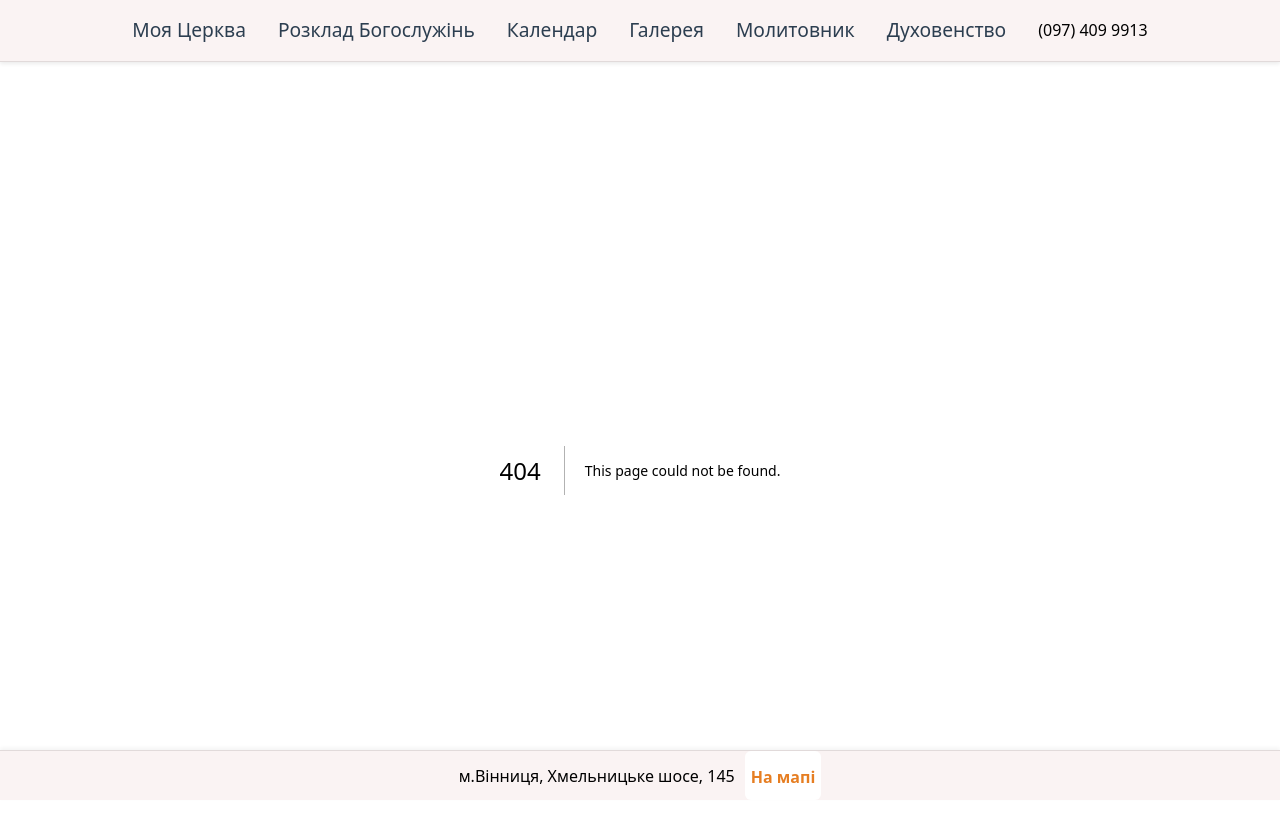
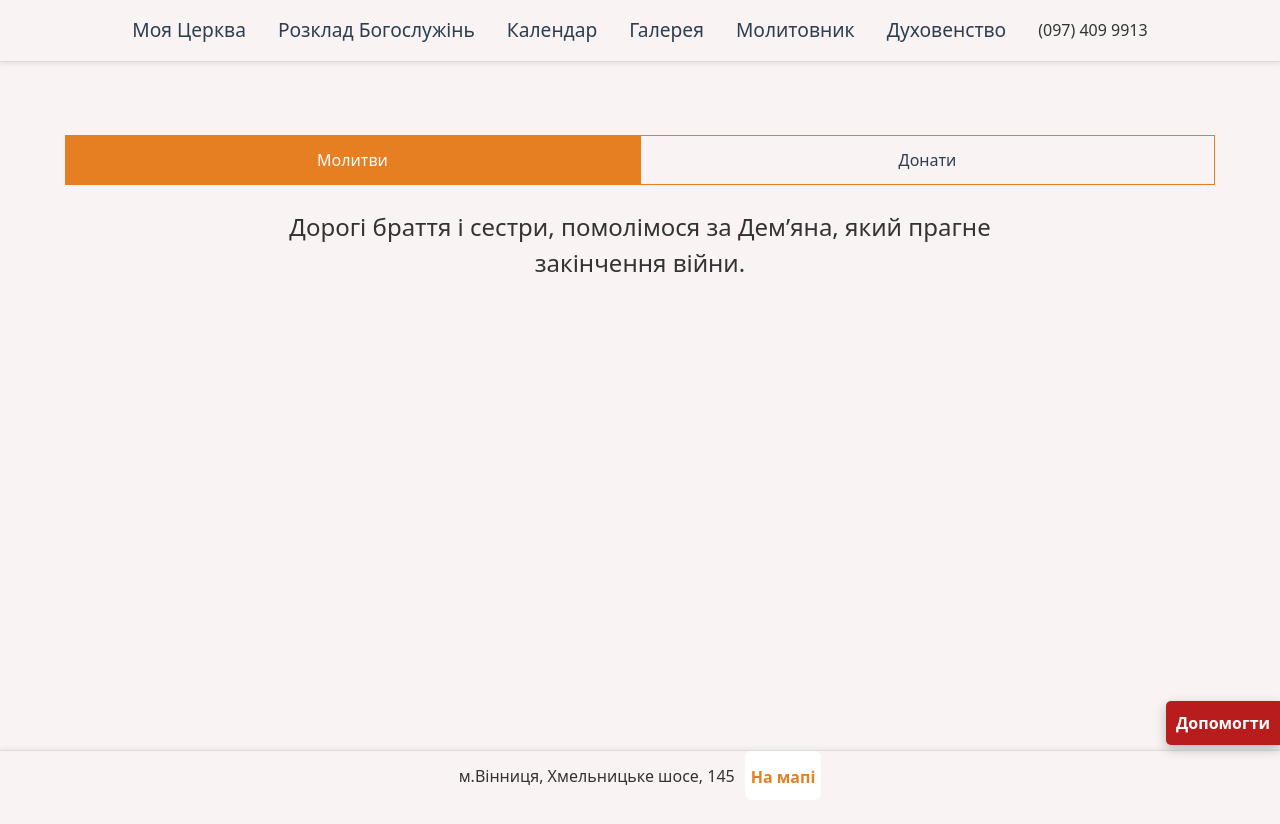
Before and after one commit to ValeriyVinn/my-parish, a Next.js app: page /aid in a window 1280 px wide. Before the commit this address had no page. Shown: the top 824 px of the page. Built offline with nearby package versions, Linux system fonts and the light colour scheme.

Commit message:
added: aid page

```diff
--- /dev/null
+++ b/src/app/aid/AidClient.tsx
@@ -0,0 +1,49 @@
+"use client";
+
+import { useState } from "react";
+import styles from "./page.module.css";
+
+export default function AidClient() {
+  const [activeTab, setActiveTab] = useState<"prayers" | "donations">(
+    "prayers"
+  );
+
+  return (
+    <section className={styles.section}>
+      <div className={styles.tabs}>
+        <button
+          className={`${styles.tabButton} ${
+            activeTab === "prayers" ? styles.active : ""
+          }`}
+          onClick={() => setActiveTab("prayers")}
+        >
+          Молитви
+        </button>
+        <button
+          className={`${styles.tabButton} ${
+            activeTab === "donations" ? styles.active : ""
+          }`}
+          onClick={() => setActiveTab("donations")}
+        >
+          Донати
+        </button>
+      </div>
+
+      <div className={styles.tabContent}>
+        {activeTab === "prayers" && (
+          <div className={styles.tabPane}>
+            <p>
+              Дорогі браття і сестри, помолімося за Дем’яна, який прагне закінчення війни.
+            </p>
+          </div>
+        )}
+
+        {activeTab === "donations" && (
+          <div className={styles.tabPane}>
+            <p>Сторінка в розробці</p>
+          </div>
+        )}
+      </div>
+    </section>
+  );
+}
--- /dev/null
+++ b/src/app/aid/page.module.css
@@ -0,0 +1,79 @@
+.section {
+  padding: 65px 20px;
+  text-align: center;
+}
+
+.title {
+  font-size: 2rem;
+  margin-bottom: 1.5rem;
+  color: var(--text-color, #222);
+}
+
+.tabs {
+  display: flex;
+  /* justify-content: space-between; */
+
+  margin: 0 auto 1.5rem;
+
+  width: 100%;
+}
+
+.tabButton {
+  flex: 1;
+  background: rgb(250, 243, 243);
+  border: 1px solid var(--color-accent, #e67e22);
+  padding: 12px 18px;
+  font-size: 1rem;
+
+  cursor: pointer;
+  color: var(--color-primary, #2c3e50);
+  transition: background 0.3s, color 0.3s, transform 0.2s;
+}
+
+.tabButton:hover {
+  /* background: #e5e7eb; */
+  color: #2c3e50;
+  transform: translateY(-1px);
+  background:  #e67e22;
+  color: white;
+  border: 1px solid  #e67e22;
+}
+
+.active {
+  background:  #e67e22;
+  color: white;
+}
+
+.tabContent {
+  max-width: 800px;
+  margin: 0 auto;
+  text-align: left;
+}
+
+.tabPane {
+  animation: fadeIn 0.3s ease-in-out;
+  text-align: center;
+    font-size: 1.5rem;
+}
+
+@keyframes fadeIn {
+  from {
+    opacity: 0;
+    transform: translateY(5px);
+  }
+  to {
+    opacity: 1;
+    transform: translateY(0);
+  }
+}
+
+.list {
+  list-style: none;
+  padding: 0;
+  margin: 1rem 0;
+}
+
+.list li {
+  margin-bottom: 0.5rem;
+
+}
--- /dev/null
+++ b/src/app/aid/page.tsx
@@ -0,0 +1,41 @@
+import AidClient from "./AidClient";
+
+
+export const metadata = {
+  title: "Допомога",
+  description:
+    "Сторінка для молитви та підтримки. Моліться разом з нами за мир і допомогу нашим братам і сестрам.",
+  openGraph: {
+    title: "Допомога — Храм св. прп. Серафима Саровського, Вінниця",
+    description:
+      "Підтримайте нашу ініціативу допомоги. Ваша підтримка важлива для нас.",
+    url: "https://parish-ten.vercel.app/aid",
+    images: [
+      {
+        url: "/assets/metadataphoto/og-default.jpg",
+        width: 1200,
+        height: 630,
+        alt: "Ініціатива допомоги храму св. прп. Серафима Саровського у Вінниці",
+      },
+    ],
+    locale: "uk_UA",
+    siteName: "Храм св. прп. Серафима Саровського, Вінниця",
+    type: "article",
+  },
+  twitter: {
+    card: "summary_large_image",
+    title: "Допомога — Храм св. прп. Серафима Саровського, Вінниця",
+    description:
+      "Долучіться до нашої ініціативи допомоги. Разом ми можемо більше.",
+    images: ["/assets/metadataphoto/og-default.jpg"],
+  },
+};
+
+
+export default function AidPage() {
+  return (
+    <div className="container">
+      <AidClient />
+    </div>
+  );
+}
--- a/src/app/clergy/page.tsx
+++ b/src/app/clergy/page.tsx
@@ -17,6 +17,7 @@ export const metadata = {
         alt: "Духовенство храму св. прп. Серафима Саровського у Вінниці",
       },
     ],
+    locale: "uk_UA",
     type: "article",
   },
 };
--- a/src/app/layout.tsx
+++ b/src/app/layout.tsx
@@ -2,6 +2,7 @@ import type { Metadata } from "next";
 import "./globals.css";
 import SharedLayout from "@/layouts/SharedLayout";
 import Footer from "@/components/Footer/Footer";
+import HelpButton from "@/components/HelpButton/HelpButton";
 
 export const metadata: Metadata = {
   title: {
@@ -49,6 +50,7 @@ export default function RootLayout({
           <SharedLayout>{children}</SharedLayout>
           <Footer />
           {/* Портал для модалки */}
+          <HelpButton />
           <div id="modal-root" className="modalRoot" />
         </div>
       </body>
--- /dev/null
+++ b/src/components/HelpButton/HelpButton.module.css
@@ -0,0 +1,23 @@
+.helpButton {
+  position: fixed;
+  right: 0;
+  bottom: 55px;
+  background-color: #b91c1c; /* насичений червоний */
+  color: #fff;
+  font-size: 1rem;
+  font-weight: 600;
+  padding: 10px 10px;
+  border-radius:5px 0px 0px 5px ;
+  box-shadow: 0 4px 12px rgba(0, 0, 0, 0.25);
+  transition: background-color 0.3s, transform 0.2s;
+  z-index: 1000;
+}
+
+.helpButton:hover {
+  background-color: #dc2626;
+  transform: scale(1.05);
+}
+
+.helpButton:active {
+  transform: scale(0.97);
+}
--- /dev/null
+++ b/src/components/HelpButton/HelpButton.tsx
@@ -0,0 +1,12 @@
+"use client";
+
+import Link from "next/link";
+import styles from "./HelpButton.module.css";
+
+export default function HelpButton() {
+  return (
+    <Link href="/aid" className={styles.helpButton}>
+      Допомогти
+    </Link>
+  );
+}
```
Also changed, not shown: src/components/Hero/Hero.tsx (+0 -42 lines).
